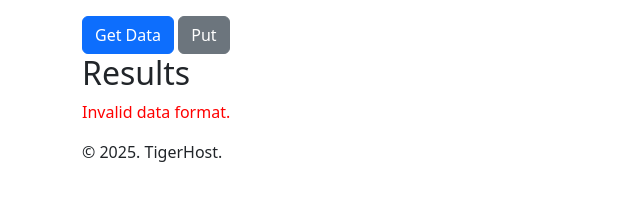
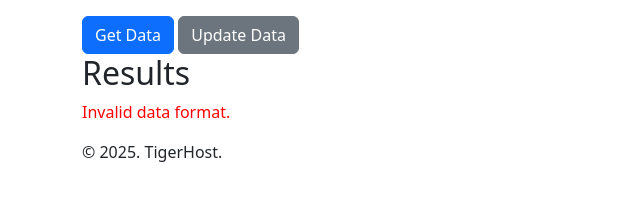
Before and after one commit to tigerhostsolutions/RTT50-MERN-SE-SBA308-JS-WEB-APPLICATION, a website: page index.html in a window 1280 px wide. Shown: the whole page, without its empty margins (0-640 px from the left). Drawn offline with nearby package versions, Linux system fonts and the light colour scheme; no server answers.

Commit message:
updated: index.html- updated button

```diff
--- a/index.html
+++ b/index.html
@@ -14,7 +14,7 @@
 <body class="container">
 <header>
     <button id="get_button" class="btn btn-primary mt-3">Get Data</button>
-    <button id="post_button" class="btn btn-secondary mt-3">Put</button >
+    <button id="post_button" class="btn btn-secondary mt-3">Update Data</button >
 </header>
 <main>
     <section>
```
